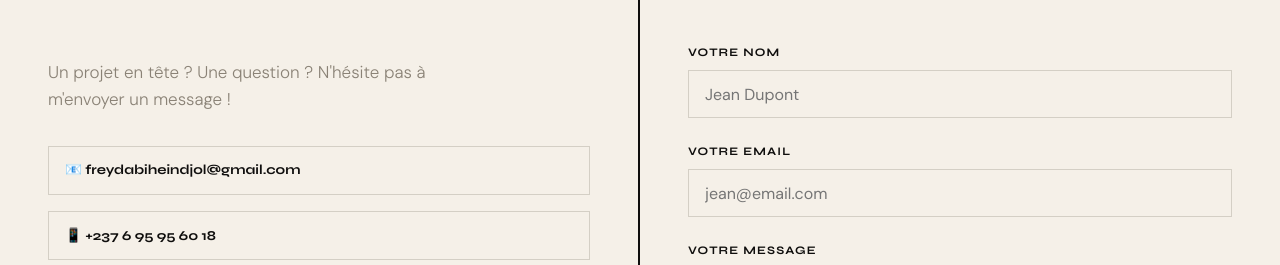
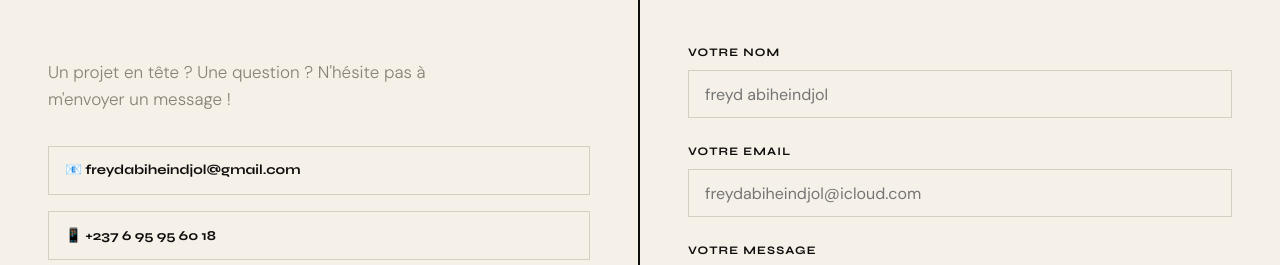
Before and after one commit to coeurtys-dev/coeurtys-dev, a plain HTML site: page index.html in a window 1280 px wide. Shown: the part 2022-2287 px from the top of the page. Drawn offline with Linux system fonts and the light colour scheme.

Commit message:
index.html

```diff
--- a/index.html
+++ b/index.html
@@ -590,13 +590,13 @@
             <div class="form-group">
               <label for="nom">Votre nom</label>
               <!-- type="text" = champ texte simple -->
-              <input type="text" id="nom" placeholder="Jean Dupont" required>
+              <input type="text" id="nom" placeholder="freyd abiheindjol" required>
             </div>
 
             <div class="form-group">
               <label for="email">Votre email</label>
               <!-- type="email" = validation email automatique -->
-              <input type="email" id="email" placeholder="jean@email.com" required>
+              <input type="email" id="email" placeholder="freydabiheindjol@icloud.com" required>
             </div>
 
             <div class="form-group">
```
